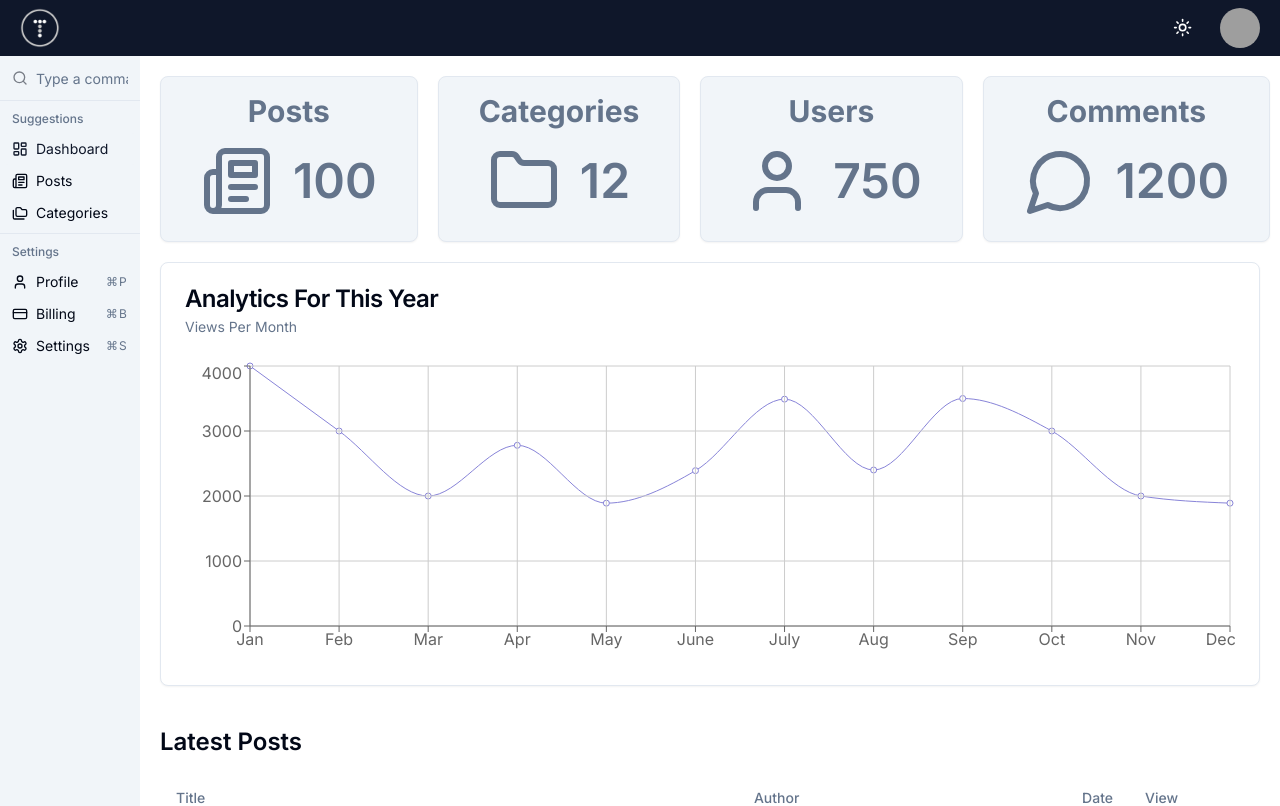
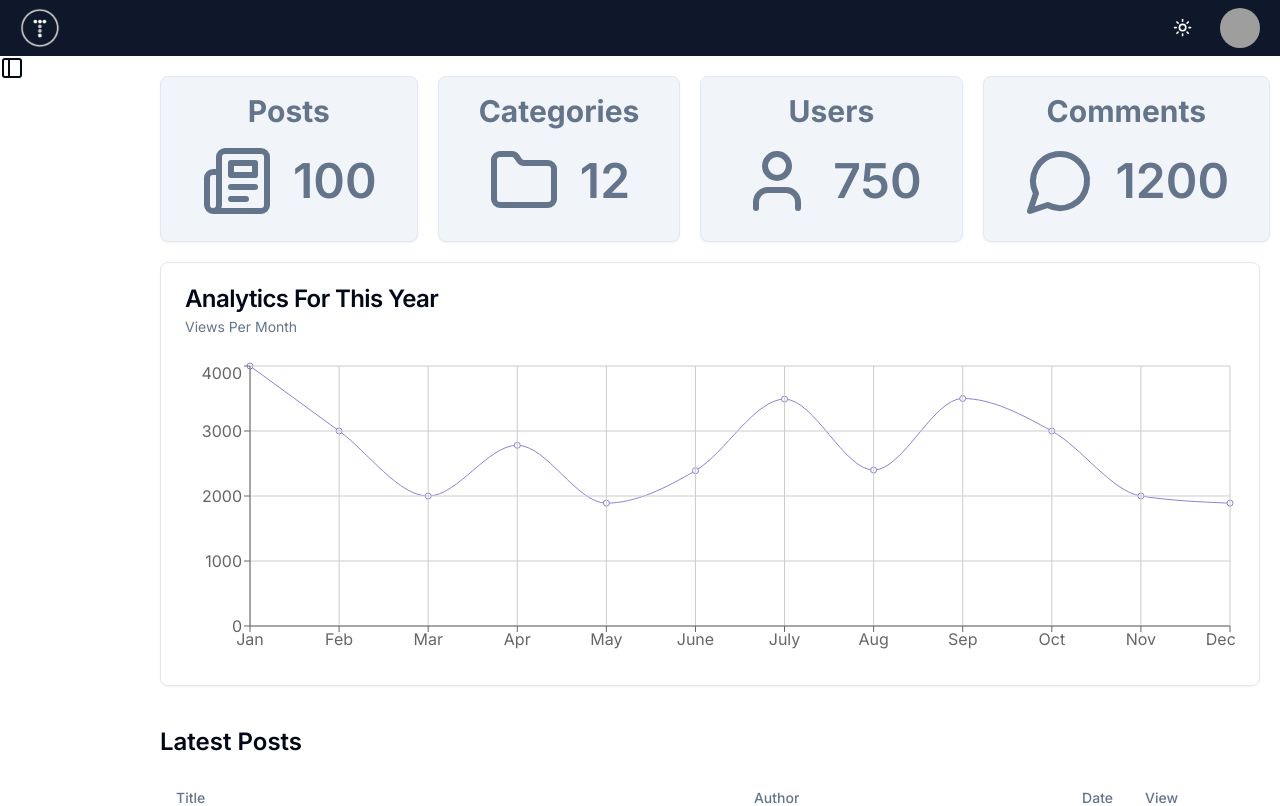
Before and after one commit to RodrigoN01/Admin-Dashboard, a Next.js app: page / in a window 1280 px wide. Shown: the top 806 px of the page. Built offline with nearby package versions, Linux system fonts and the light colour scheme; grey boxes are pictures that could not be loaded.

Commit message:
Update page and layout files

```diff
--- /dev/null
+++ b/app/(main)/layout.tsx
@@ -0,0 +1,18 @@
+import Navbar from "@/components/Navbar";
+import { Sidebar } from "lucide-react";
+
+const MainLayout = ({ children }: { children: React.ReactNode }) => {
+  return (
+    <>
+      <Navbar />
+      <div className='flex'>
+        <div className='hidden md:block w-[300px]'>
+          <Sidebar />
+        </div>
+        <div className='p-5 w-full md:max-w-[1140px]'>{children}</div>
+      </div>
+    </>
+  );
+};
+
+export default MainLayout;
--- a/app/layout.tsx
+++ b/app/layout.tsx
@@ -1,8 +1,6 @@
 import type { Metadata } from "next";
 import { Inter } from "next/font/google";
 import "./globals.css";
-import Navbar from "@/components/Navbar";
-import Sidebar from "@/components/Sidebar";
 import { Toaster } from "@/components/ui/toaster";
 import { ThemeProvider } from "@/components/providers/ThemeProvider";
 
@@ -27,13 +25,7 @@ export default function RootLayout({
           enableSystem={true}
           storageKey='dashboard-theme'
         >
-          <Navbar />
-          <div className='flex'>
-            <div className='hidden md:block w-[300px]'>
-              <Sidebar />
-            </div>
-            <div className='p-5 w-full md:max-w-[1140px]'>{children}</div>
-          </div>
+          {children}
           <Toaster />
         </ThemeProvider>
       </body>
```
Also changed, not shown: app/(main)/page.tsx (renamed from app/page.tsx).
